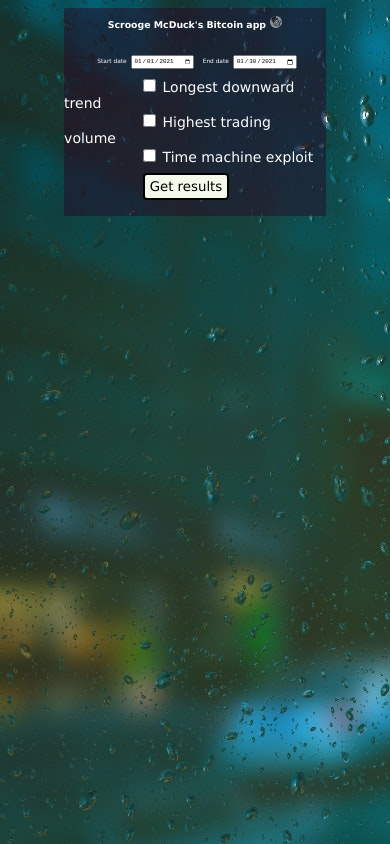
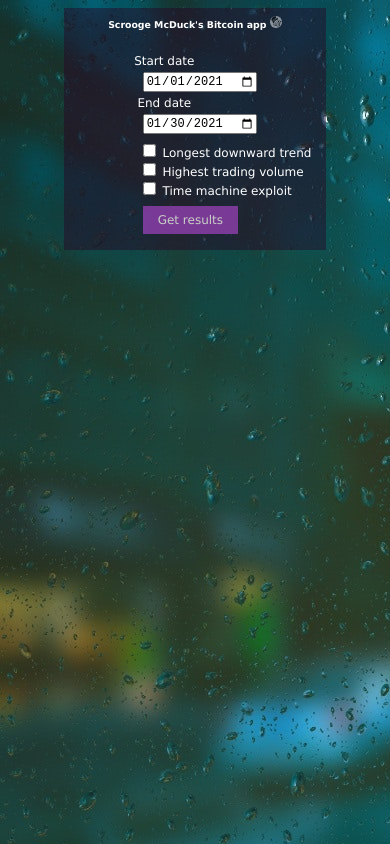
Before and after one commit to fuomI/ScroogeMcDucksBitcoinApp, a plain HTML site: page index.html in a window 390 px wide. Drawn offline with Linux system fonts and the light colour scheme.

Commit message:
added more responsivity for different sized devices

```diff
--- a/css/styles.css
+++ b/css/styles.css
@@ -1,5 +1,11 @@
 html {
     font-size: 14px;
+}
+
+@media screen and (max-width: 650px) {
+    html {
+       font-size: 12px;
+    }
 }
 
 h1 {
@@ -46,7 +52,27 @@ div {
 
 .dateOptionsChild {
     display: inline-block;
-    font-size: 1.5vw;
+    font-size: 14px;
+}
+
+.dateOptionsLabel {
+    display: inline-block;
+    font-size: 14px;
+}
+
+@media screen and (max-width: 650px) {
+    .dateOptionsChild {
+       display: block;
+       margin-left: 30%;
+       margin-top: 1vw;
+       font-size: 12px;
+    }
+    .dateOptionsLabel {
+        display: block;
+        margin-top: 1vw;
+        margin-left: -22%;
+        font-size: 12px;
+     }
 }
 
 #resultParameters {
@@ -62,17 +88,29 @@ div {
 #submitBtn {
     margin-top: 2vw;
     margin-left: 30%;
-    font-family: verdana;
-    color: #000000 !important;
-    padding: 4px 5px;
-    border-radius: 4px;
-    border: 2px solid #000000;
-    background: #F4FAEB;
+    font-family: Verdana, Geneva, Tahoma, sans-serif;
+    color: #F4FAEB;
+    padding: 10px 21px;
+    background: hsl(283, 47%, 47%);
+    border: none;
+    font-size: 16px;
+    opacity: 0.8;
+
+    text-align: center;
+    text-decoration: none;
+    display: inline-block;
+    cursor: pointer;
+}
+
+@media screen and (max-width: 650px) {
+    #submitBtn {
+       font-size: 12px;
+       padding: 7px 15px;
+    }
 }
 
 #submitBtn:hover {
-    color: #000000 !important;
-    background: #BBD9B2;
+    background: hsl(184, 25%, 38%);
 }
 
 label {
@@ -84,6 +122,12 @@ label {
     font-size: 18px;
 }
 
+@media screen and (max-width: 650px) {
+    .optionHeadline {
+       font-size: 14px;
+    }
+}
+
 .redText {
     color: rgb(250, 0, 0);
 }
--- a/index.html
+++ b/index.html
@@ -1,13 +1,22 @@
 <!DOCTYPE HTML>
 <html lang="en">
 	<head>
+
+        <!-- Required meta tags -->
 		<meta charset="UTF-8">
         <meta name="viewport" content="width=device-width, initial-scale=1.0">
-		<title>Scrooge McDuck's Bitcoin app</title>
+
+        <!-- CSS -->
         <link rel="stylesheet" href="css/styles.css">
+
+        <!-- Title -->
+        <title>Scrooge McDuck's Bitcoin app</title>
+
     </head>
 
     <body>
+
+        <!-- Headline -->
         <div id="titleDiv">
             <h1 class="titleChild" id="titleText">Scrooge McDuck's Bitcoin app</h1>
             <picture class="titleChild">
@@ -15,11 +24,13 @@
             </picture>
         </div>
 
+        <!-- Datepickers -->
         <div id="dateOptionsDiv">
-            <label for="startDate" class="dateOptionsChild">Start date</label><input type="date" id="startDate"  class="dateOptionsChild">
-            <label for="endDate" class="dateOptionsChild">End date</label><input type="date" id="endDate" class="dateOptionsChild">
+            <label for="startDate" class="dateOptionsLabel">Start date</label><input type="date" id="startDate"  class="dateOptionsChild">
+            <label for="endDate" class="dateOptionsLabel">End date</label><input type="date" id="endDate" class="dateOptionsChild">
         </div>
 
+        <!-- Option checkboxes -->
         <div id="resultParameters">
             <input type="checkbox" id="downwardTrend" class="resultParaElements"><label for="downwardTrend">Longest downward trend</label><br>
             <input type="checkbox" id="highestTradingVolume" class="resultParaElements"><label for="highestTradingVolume">Highest trading volume</label><br>
@@ -27,12 +38,13 @@
             <input type="submit" id="submitBtn" name="submit" value="Get results">
         </div>
 
-
+        <!-- Results -->
         <div id="resultsDiv">
         </div>
 
     </body>
 
+    <!-- JavaScript -->
     <script src="app.js">
     </script>
 </html>
```
